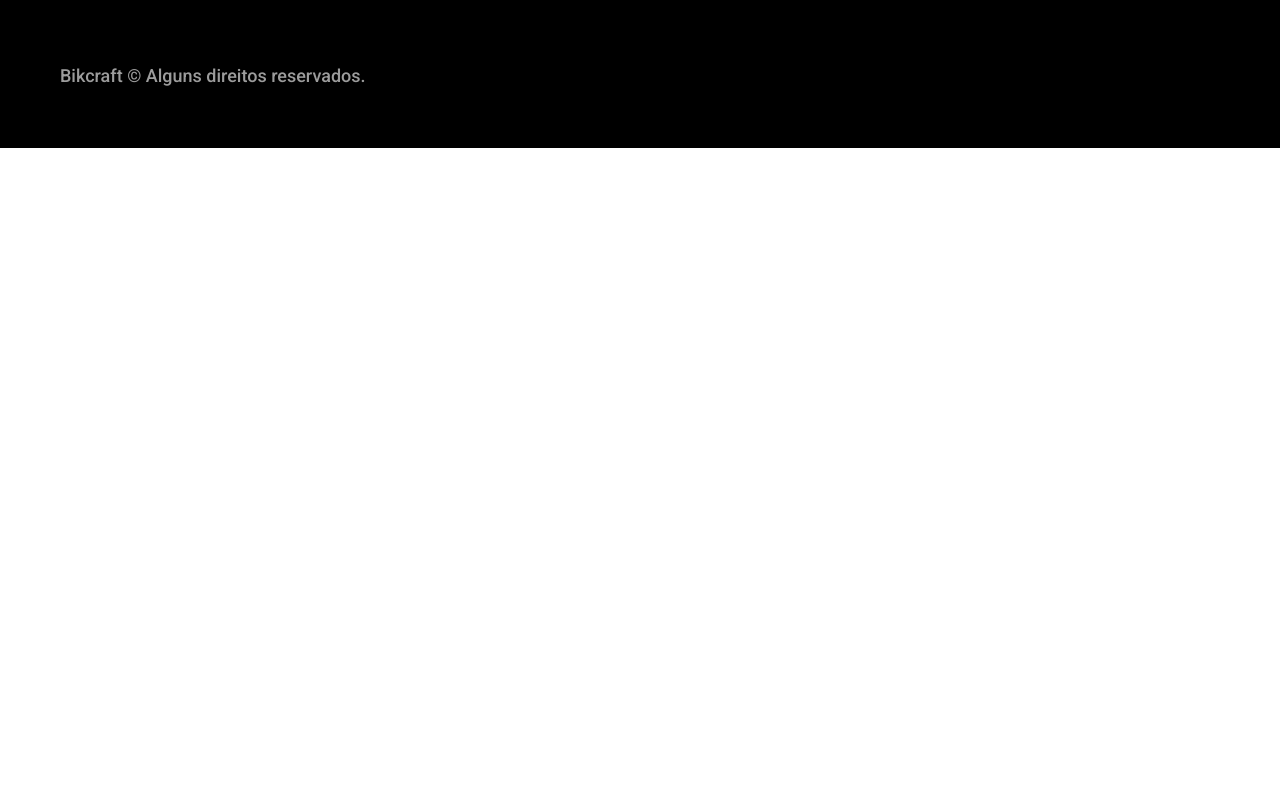
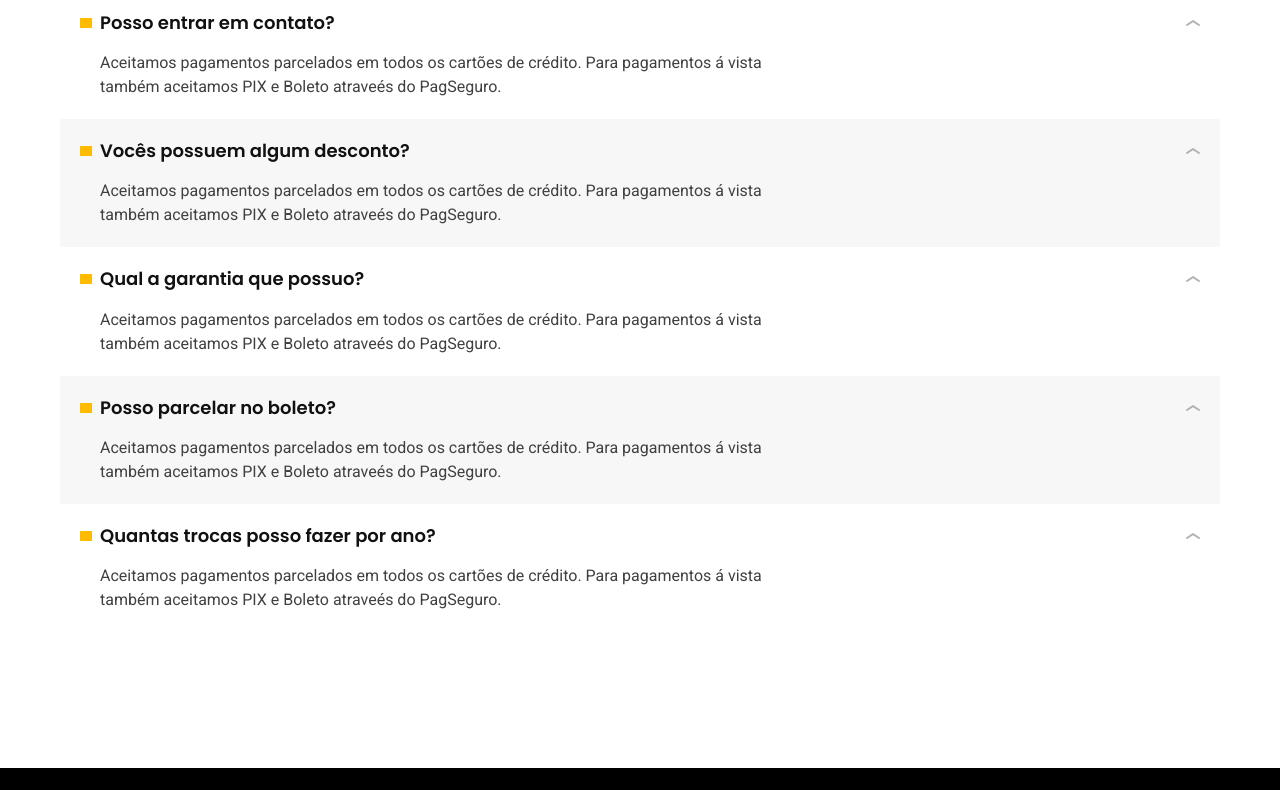
Before and after one commit to PauloAlmeida33/bikcraft-final, a plain HTML site: page seguros.html in a window 1280 px wide. Shown: the part 1980-2770 px from the top of the page. Before the commit the page ends 2128 px from the top, so only its background shows below. Drawn offline with Linux system fonts and the light colour scheme.

Commit message:
finalizando a pagina de seguros

```diff
--- a/css/global/global.css
+++ b/css/global/global.css
@@ -10,7 +10,8 @@ h3,
 h4,
 ul,
 p,
-blockquote{
+blockquote,
+dd {
     margin: 0px;
 }
 
--- a/css/seguros/perguntas.css
+++ b/css/seguros/perguntas.css
@@ -0,0 +1,68 @@
+.perguntas {
+    padding-top: 120px;
+    padding-bottom: 120px;
+}
+
+.perguntas h2 {
+    margin-bottom: 60px;
+}
+
+/* falando com a div dentro da dl */
+.perguntas dl > div {
+    padding: 20px;
+}
+
+/* colocando cor em item sim e item não */
+
+.perguntas dl > div:nth-child(odd) {
+    background-color: var(--cor-1);
+}
+
+/* criando o detalhe junto com a seta no final com before e after e usando o display grid para organizar */
+
+.perguntas dt {
+    display: grid;
+    grid-template-columns: auto 1fr auto;
+    align-items: center;
+    gap: 8px;
+    cursor: pointer;
+}
+
+.perguntas dt::before {
+    content: "";
+    display: inline-block;
+    width: 12px;
+    height: 10px;
+    background-color: var(--cor-p1);
+}
+
+.perguntas dt::after{
+    content: "";
+    display: inline-block;
+    width: 14px;
+    height: 6px;
+    background: url(../../img/icones/seta-abrir.svg);
+/* tempo para transição da animacão da seta */
+    transition: 0.3s;
+}
+
+/* quando passa o mouse em cima a seta rotaciona 180 graus */
+.perguntas dt:hover::after {
+    transform: rotate(180deg);
+}
+
+.perguntas dd {
+    padding-left: 20px;
+    padding-top: 16px;
+    max-width: 80ch;
+}
+
+@media (max-width: 800px) {
+    .perguntas {
+        padding-top: 60px;
+        padding-bottom: 60px;
+    }
+    .perguntas h2 {
+        margin-bottom: 40px;
+    }
+}
--- a/seguros.html
+++ b/seguros.html
@@ -115,6 +115,37 @@
     </div>
   </article>
 
+  <article class="perguntas container">
+    <h2 class="font-1-xxl">perguntas frequentes<span class="cor-p1">.</span></h2>
+
+    <dl>
+      <div>
+        <dt class="font-1-m-b">Qual a forma de pagamento que é aceita?</dt>
+        <dd class="font-2-s cor-9">Aceitamos pagamentos parcelados em todos os cartões de crédito. Para pagamentos á vista também aceitamos PIX e Boleto atraveés do PagSeguro.</dd>
+      </div>
+      <div>
+        <dt class="font-1-m-b">Posso entrar em contato?</dt>
+        <dd class="font-2-s cor-9">Aceitamos pagamentos parcelados em todos os cartões de crédito. Para pagamentos á vista também aceitamos PIX e Boleto atraveés do PagSeguro.</dd>
+      </div>
+      <div>
+        <dt class="font-1-m-b">Vocês possuem algum desconto?</dt>
+        <dd class="font-2-s cor-9">Aceitamos pagamentos parcelados em todos os cartões de crédito. Para pagamentos á vista também aceitamos PIX e Boleto atraveés do PagSeguro.</dd>
+      </div>
+      <div>
+        <dt class="font-1-m-b">Qual a garantia que possuo?</dt>
+        <dd class="font-2-s cor-9">Aceitamos pagamentos parcelados em todos os cartões de crédito. Para pagamentos á vista também aceitamos PIX e Boleto atraveés do PagSeguro.</dd>
+      </div>
+      <div>
+        <dt class="font-1-m-b">Posso parcelar no boleto?</dt>
+        <dd class="font-2-s cor-9">Aceitamos pagamentos parcelados em todos os cartões de crédito. Para pagamentos á vista também aceitamos PIX e Boleto atraveés do PagSeguro.</dd>
+      </div>
+    <div>
+        <dt class="font-1-m-b">Quantas trocas posso fazer por ano?</dt>
+        <dd class="font-2-s cor-9">Aceitamos pagamentos parcelados em todos os cartões de crédito. Para pagamentos á vista também aceitamos PIX e Boleto atraveés do PagSeguro.</dd>
+    </div>
+    </dl>
+  </article>
+
 <footer class="footer-bg">
     <div class="footer container">
       <img src="./img/bikcraft.svg" alt="Bikcraft" />
```
